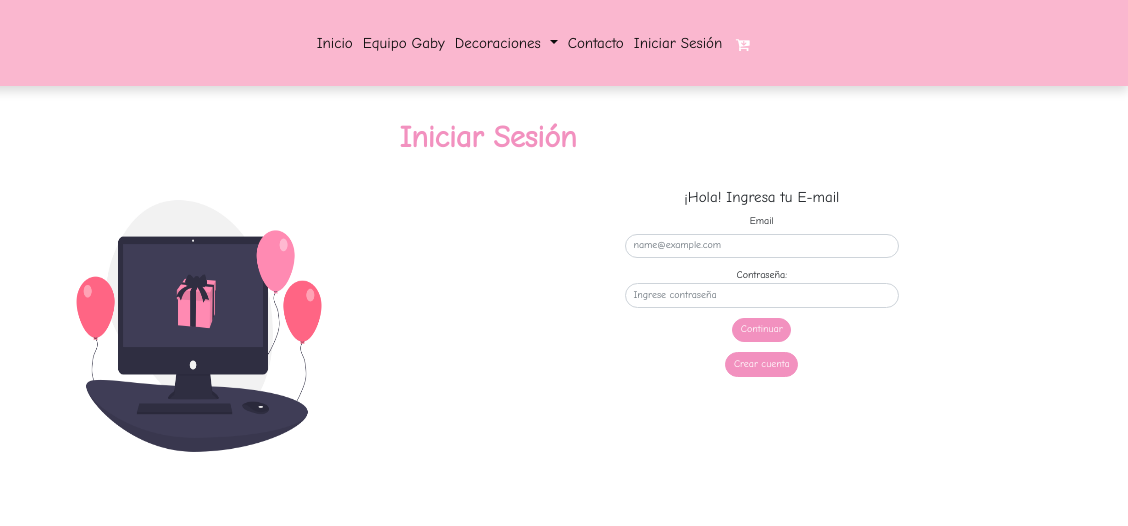
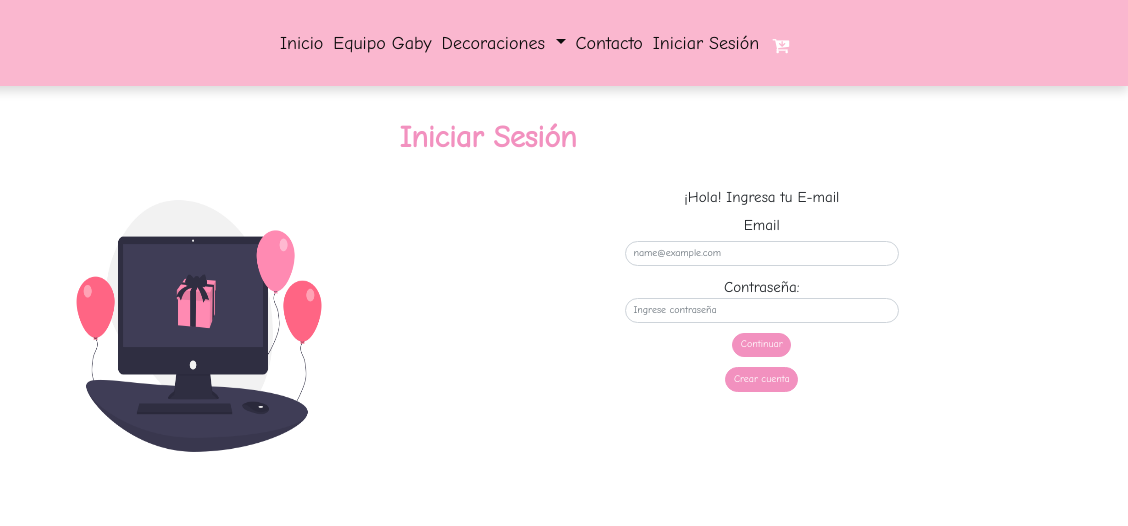
Before and after one commit to Wendybap/gabymar_v-version-1, a website: page paginas/iniciar_sesion/index.html in a window 1280 px wide. Shown: the top 526 px of the page, 152-1280 px from the left. Drawn offline with nearby package versions, Linux system fonts and the light colour scheme.

Commit message:
Mejoras de font-size

```diff
--- a/scss/pag/_contacto.scss
+++ b/scss/pag/_contacto.scss
@@ -1,5 +1,6 @@
 //Operación de multiplicación en los input nombre, apellido, email
 .containerF {
+  font-size: 1.5rem;
   &--1:hover {
     font-size: 5px * 4;
     background-color: $colorf1;
--- a/scss/pag/_globals.scss
+++ b/scss/pag/_globals.scss
@@ -21,8 +21,8 @@ html {
 $colorh1: #f291bf;
 $font_subtitulos_principales: 3rem;
 $color_subtitulos: #f291bf;
-$font_subtitulos: 1.5rem;
-$font_parrafo: 1rem;
+$font_subtitulos: 2rem;
+$font_parrafo: 1.5rem;
 $color_parrafo: #000000;
 // color de fondo del mapa de equipo gaby (Variables)
 $bcolor1: #d90452;
--- a/scss/pag/_header.scss
+++ b/scss/pag/_header.scss
@@ -1,7 +1,7 @@
 // Estilo del menu de navegación
 .menu {
   background-color: hsl(339, 87%, 85%);
-  font-size: 1.5rem;
+  font-size: 1.8rem;
 
   li a {
     color: #0d0d0d !important;
@@ -12,6 +12,7 @@
     transition: all 0.5s;
 
     &:hover {
+      font-size: 1.8rem;
       border: 1px solid #bf0a5e;
       border-radius: 1px;
       font-weight: bold;
@@ -27,5 +28,5 @@
   position: absolute;
   text-decoration: none;
   color: white;
-  font-size: 1.5rem;
+  font-size: 1.8rem;
 }
--- a/scss/pag/_inicio.scss
+++ b/scss/pag/_inicio.scss
@@ -37,7 +37,7 @@
   &--tituloP {
     font-family: "Comic Neue", cursive;
     display: inline-block;
-    font-size: 4.5rem;
+    font-size: 5.5rem;
     font-weight: 1000;
     margin-top: 0;
     padding: 3rem;
@@ -46,7 +46,7 @@
   }
   &--eslogan {
     display: block;
-    font-size: 1.4rem;
+    font-size: 3rem;
     font-weight: 700;
     margin-top: 1.2rem;
     text-transform: none;
```
Also changed, not shown: css/pag/style.css, css/style.css, 2 other files.
